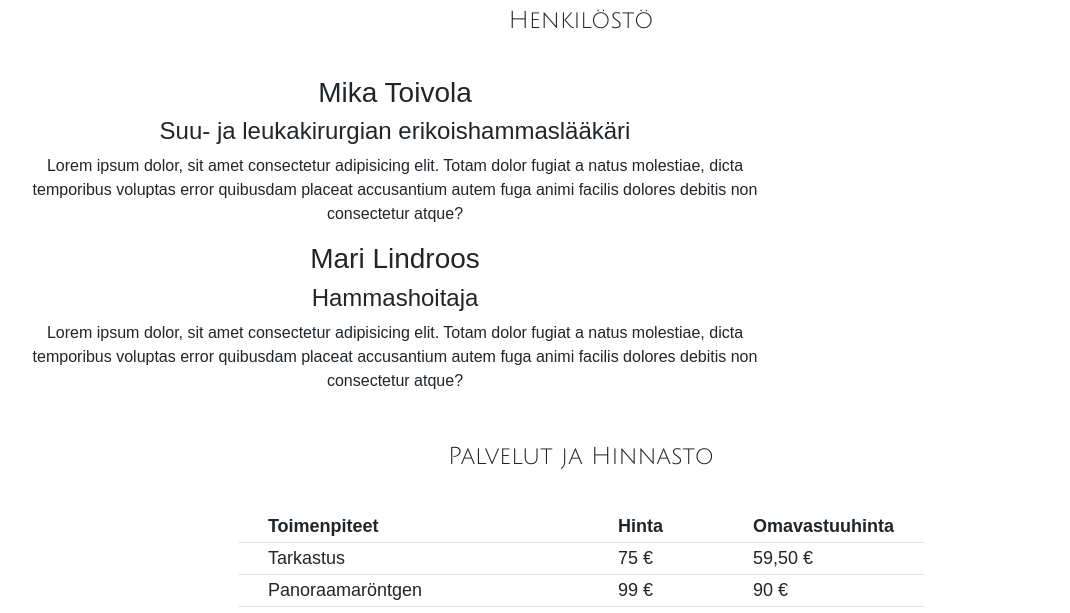
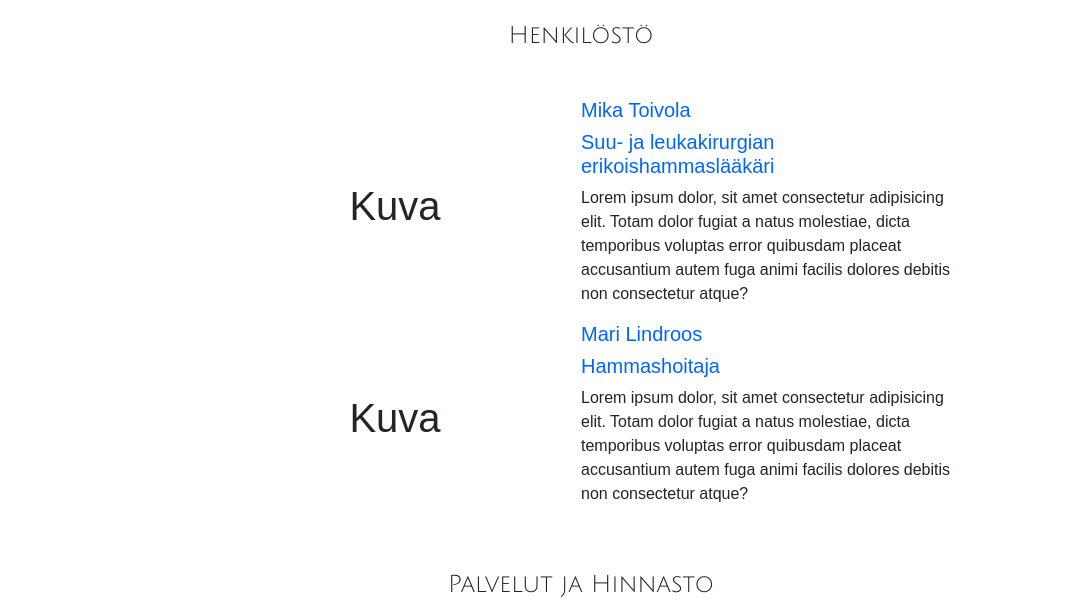
Before and after one commit to kasperipruukka/mikatoivola, a plain HTML site: page index.html in a window 1280 px wide. Shown: the part 157-770 px from the top of the page, without its empty margins (59-1129 px from the left). Drawn offline with nearby package versions, Linux system fonts and the light colour scheme; a web font is replaced by a local one.

Commit message:
Tyylimuutoksia.
25 minuuttia.

```diff
--- a/index.html
+++ b/index.html
@@ -26,18 +26,28 @@
 
         <!-- Henkilöstö -->
         <br />
-        <div class="d-flex-column justify-content-end text-center col-md-12">
+        <div class="d-flex flex-column justify-content-center col-md-12 align-items-center">
             <h2 class="title">Henkilöstö</h2>
             <br />
-            <div class="col-md-8">
-                <h3>Mika Toivola</h3>
-                <h4>Suu- ja leukakirurgian erikoishammaslääkäri</h4>
-                <p class="fs-6">Lorem ipsum dolor, sit amet consectetur adipisicing elit. Totam dolor fugiat a natus molestiae, dicta temporibus voluptas error quibusdam placeat accusantium autem fuga animi facilis dolores debitis non consectetur atque?</p>
+            <div class="col-md-8 d-inline-flex align-items-center align-items-center ">
+                <div class="col-md-6 text-center">
+                    <h1>Kuva</h1>
+                </div>
+                <div>
+                    <h3 class="bluetext fs-5">Mika Toivola</h3>
+                    <h4 class="bluetext fs-5">Suu- ja leukakirurgian erikoishammaslääkäri</h4>
+                    <p class="fs-6">Lorem ipsum dolor, sit amet consectetur adipisicing elit. Totam dolor fugiat a natus molestiae, dicta temporibus voluptas error quibusdam placeat accusantium autem fuga animi facilis dolores debitis non consectetur atque?</p>
+                </div>
             </div>
-            <div class="col-md-8">
-                <h3>Mari Lindroos</h3>
-                <h4>Hammashoitaja</h4>
-                <p class="fs-6">Lorem ipsum dolor, sit amet consectetur adipisicing elit. Totam dolor fugiat a natus molestiae, dicta temporibus voluptas error quibusdam placeat accusantium autem fuga animi facilis dolores debitis non consectetur atque?</p>
+            <div class="col-md-8 d-inline-flex align-items-center">
+                <div class="col-md-6 text-center">
+                    <h1>Kuva</h1>
+                </div>
+                <div>
+                    <h3 class="bluetext fs-5">Mari Lindroos</h3>
+                    <h4 class="bluetext fs-5">Hammashoitaja</h4>
+                    <p class="fs-6">Lorem ipsum dolor, sit amet consectetur adipisicing elit. Totam dolor fugiat a natus molestiae, dicta temporibus voluptas error quibusdam placeat accusantium autem fuga animi facilis dolores debitis non consectetur atque?</p>
+                </div>
             </div>
         </div>
 
@@ -144,17 +154,17 @@
         <h2 class="title text-center">Ajankohtaista</h2>
         <br />
 
-        <div id="ajankohtaista" class="col-md-8">
+        <div id="ajankohtaista" class="col-md-8 text-center">
             <div class="d-flex justify-content-center">
-                <p class="fs-6 text-center">
+                <p class="fs-6 w-80">
                     Vastaanotolla on käytössä modernit välineet ja tarve-aineet sekä myös osaamista niiden käytttöön.
                     <br /><br />
                     Röntgenkuvantamisen osalta käytössä on uusi panoraama- ja kktt-laite (kartiokeilatomografia), jolla saa myös kolmiulotteisia leikekuvia.
                 </p>
             </div>
 
-            <div class="d-inline-flex col-md-12 justify-content d-flex py-4">
-                <span id="uusilaite" class="p-5">UUSI PANORAAMARÖNTGEN-LAITE</span>
+            <div class="d-inline-flex col-md-12 justify-content-center py-4">
+                <span id="uusilaite" class="bluetext p-5">UUSI PANORAAMARÖNTGEN-LAITE</span>
                 <img src="images/testi_laite.png" width="200" alt="rontgenlaite.png">
             </div>
         </div>
--- a/styles.css
+++ b/styles.css
@@ -1,6 +1,10 @@
 body {
     font-family: 'Jaldi', sans-serif;
     font-size: 22px;
+}
+
+.bluetext {
+    color: #0066FF;
 }
 
 .nav {
@@ -32,6 +36,8 @@ body {
 .title {
     font-family: 'Julius Sans One', sans-serif;
     font-size: 1.5rem;
+    margin-top: 15px;
+    margin-bottom: 15px;
 }
 
 #hinnastoTable {
@@ -59,7 +65,6 @@ body {
 }
 
 #uusilaite {
-    color: #0066FF;
     font-size: 18px;
     align-self: center;
 }
```
